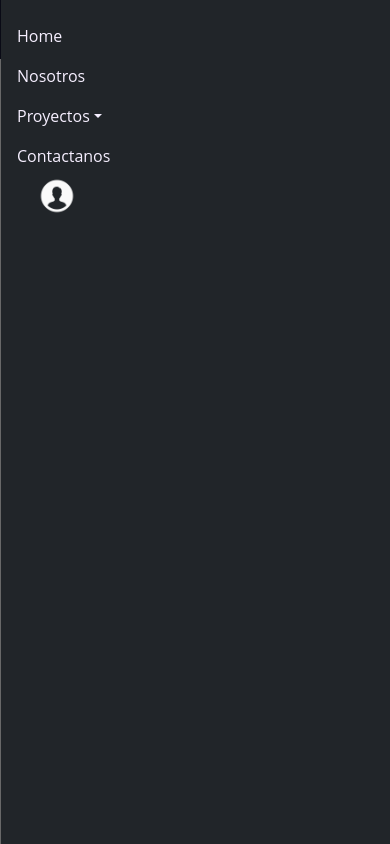
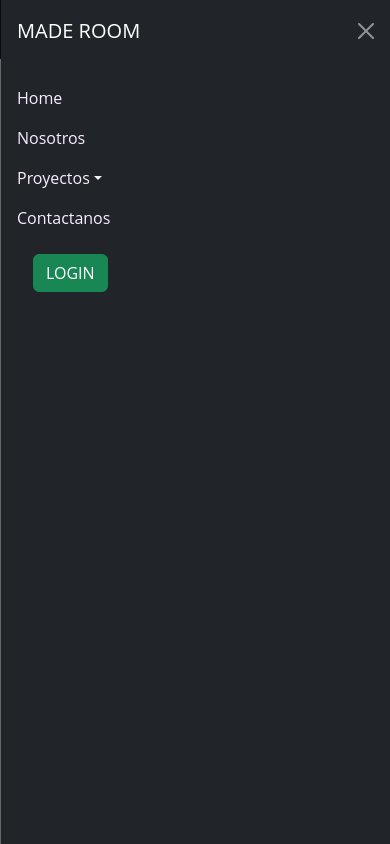
Before and after one commit to jesteban96/maderoom, a React (Vite) app: page / in a window 390 px wide. Both pictures are taken after a click on the button 350 px from the left and 29 px from the top of the page. Built offline with nearby package versions, Linux system fonts and the light colour scheme.

Commit message:
ENTRADA DEL LOGIN

```diff
--- a/src/css/estilo.scss
+++ b/src/css/estilo.scss
@@ -46,4 +46,5 @@ nav {
         margin-right: 15px;
      }
 
+
 }
--- a/src/ui/components/navbar1.jsx
+++ b/src/ui/components/navbar1.jsx
@@ -23,7 +23,12 @@ export const NAVBARFIRT = () => {
 
                     <div class="offcanvas offcanvas-end text-bg-dark" tabIndex="-1" id="offcanvasDarkNavbar" aria-labelledby="offcanvasDarkNavbarLabel">
 
-                          <div className="offcanvas-body" id="navbarSupportedContent">
+                          <div class="offcanvas-header">
+                            <h5 class="offcanvas-title" id="offcanvasDarkNavbarLabel">MADE ROOM</h5>
+                            <button type="button" class="btn-close btn-close-white" data-bs-dismiss="offcanvas" aria-label="Close"></button>
+                          </div>
+
+                          <div className="offcanvas-body " id="navbarSupportedContent">
                                   <ul className="navbar-nav justify-content-end flex-grow-1 pe-3 ">
 
                                     <li className="nav-item">
@@ -52,7 +57,12 @@ export const NAVBARFIRT = () => {
                                     </li>
 
                                   </ul>
-                                  <div className="user"><img src='../../../public/LOGO/user2.png' alt=""  /> </div>
+                                  <div class="offcanvas-header">
+                                    <h5 class="offcanvas-title" id="offcanvasDarkNavbarLabel"><button type="button" class="btn btn-success">LOGIN</button></h5>
+
+                                  </div>
+                                  <div className="offcanvas user d-flex justify-content-end flex-row "><div className=''><img src='../../../public/LOGO/user2.png' alt=""  /> </div></div>
+
                           </div>
                     </div>
             </div>
```
Also changed, not shown: public/LOGO/login2.png (added), 1 other file (tests, documents, lock files or other folders).
